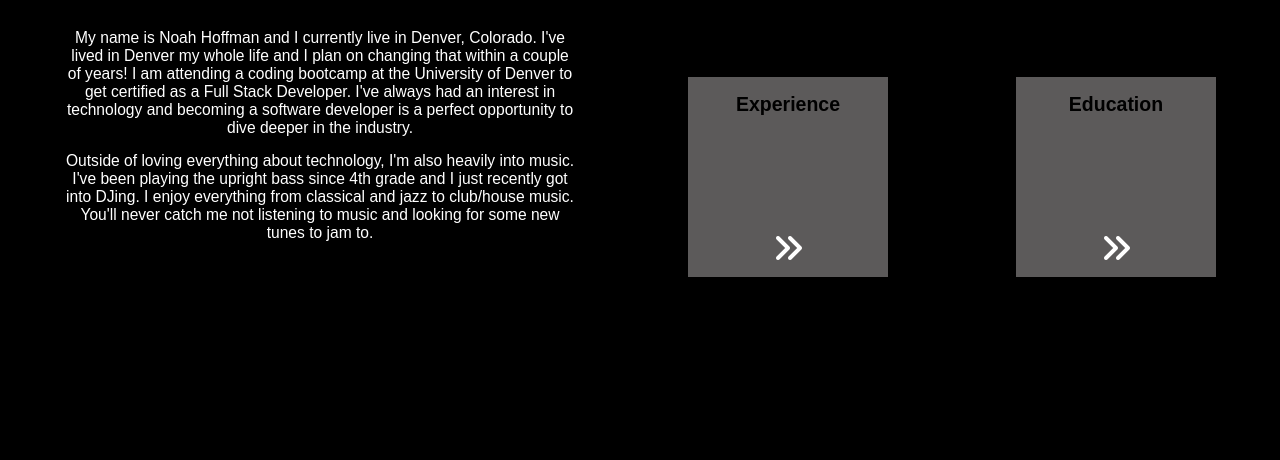
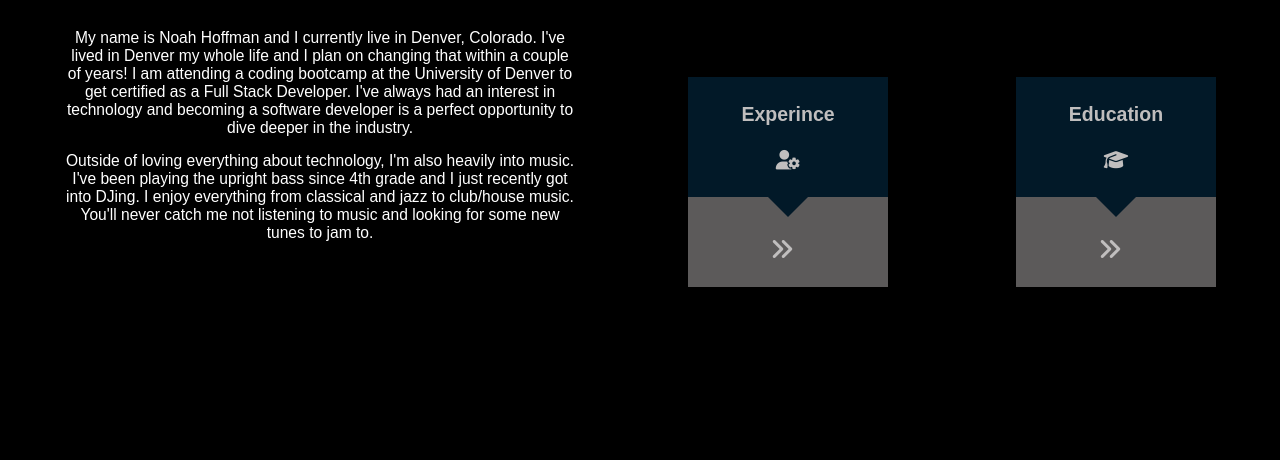
Before and after one commit to Noah8863/Professional-Portfolio, a plain HTML site: page index.html in a window 1280 px wide. Shown: the part 340-800 px from the top of the page. Drawn offline with Linux system fonts and the light colour scheme.

Commit message:
changed styling to cards

```diff
--- a/index.html
+++ b/index.html
@@ -71,7 +71,12 @@
                     <div class="flip-card">
                         <div class="flip-card-inner">
                             <div class="flip-card-front">
-                                <h2>Education</h2>
+                                <div id="topExperinceCard">
+                                    <h2>Education <br> <br>
+                                        <i class="fa-solid fa-graduation-cap"></i>
+                                    </h2>
+                                </div>
+                                <div id="experinceTriangleShape"></div>
                                 <i class="fa-solid fa-angles-right"></i>
                             </div>
                             <div class="flip-card-back">
@@ -90,14 +95,16 @@
                     <div class="flip-card">
                         <div class="flip-card-inner">
                             <div class="flip-card-front">
-                                <h2>Experience</h2>
+                                <div id="topExperinceCard">
+                                    <h2>Experince <br> <br>
+                                        <i class="fa-solid fa-user-gear"></i>
+                                    </h2>
+                                </div>
+                                <div id="experinceTriangleShape"></div>
                                 <i class="fa-solid fa-angles-right"></i>
-
                             </div>
 
                             <div class="flip-card-back">
-
-
                                 <h2>Observ Inc
                                     <button onclick="observ()"><i class="fa-solid fa-caret-down"></i></button>
                                 </h2>
--- a/styles/styles.scss
+++ b/styles/styles.scss
@@ -141,6 +141,7 @@ section {
 .flip-card-front {
     color: black;
     background-color:rgb(92, 90, 90);
+    margin-top: 10px;
 }
 .flip-card-back {
     background-color: #000000;
@@ -196,6 +197,36 @@ section {
   }
 }
 
+#topExperinceCard {
+  position: relative;
+  display: flex;
+  justify-content: center;
+  align-items: center;
+  margin-top: 0;
+  top: -5%;
+  width: 100%;
+  height: 60%;
+  background-color: #021928;
+  color: rgb(192, 190, 190);
+}
+#topExperinceCard h2 span {
+  display: block;
+}
+#experinceTriangleShape {
+  position: relative;
+  margin-top: -5%;
+  margin-bottom: 0%;
+  left: 40%;
+  width: 0;
+  height: 0;
+  border-left: 20px solid transparent;
+  border-right: 20px solid transparent;
+  border-top: 20px solid #021928;
+}
+
+
+
+// === Styles for bouncing arrows === //
 @-webkit-keyframes bounceRight {
   0%,
   20%,
@@ -247,14 +278,12 @@ section {
     transform: translateX(-15px);
   }
 }
-
 .fa-angles-right {
   position: relative;
-  top: 50%;
-  color: white;
-  font-size: xx-large;
-  -webkit-animation: bounceRight 2s infinite;
-  animation: bounceRight 2s infinite;
+  top: 10%;
+  color: rgb(192, 190, 190);
+  font-size: x-large;
+  animation: bounceRight 3s infinite;
 
 }
 
```
Also changed, not shown: styles/styles.css, 1 other file.
